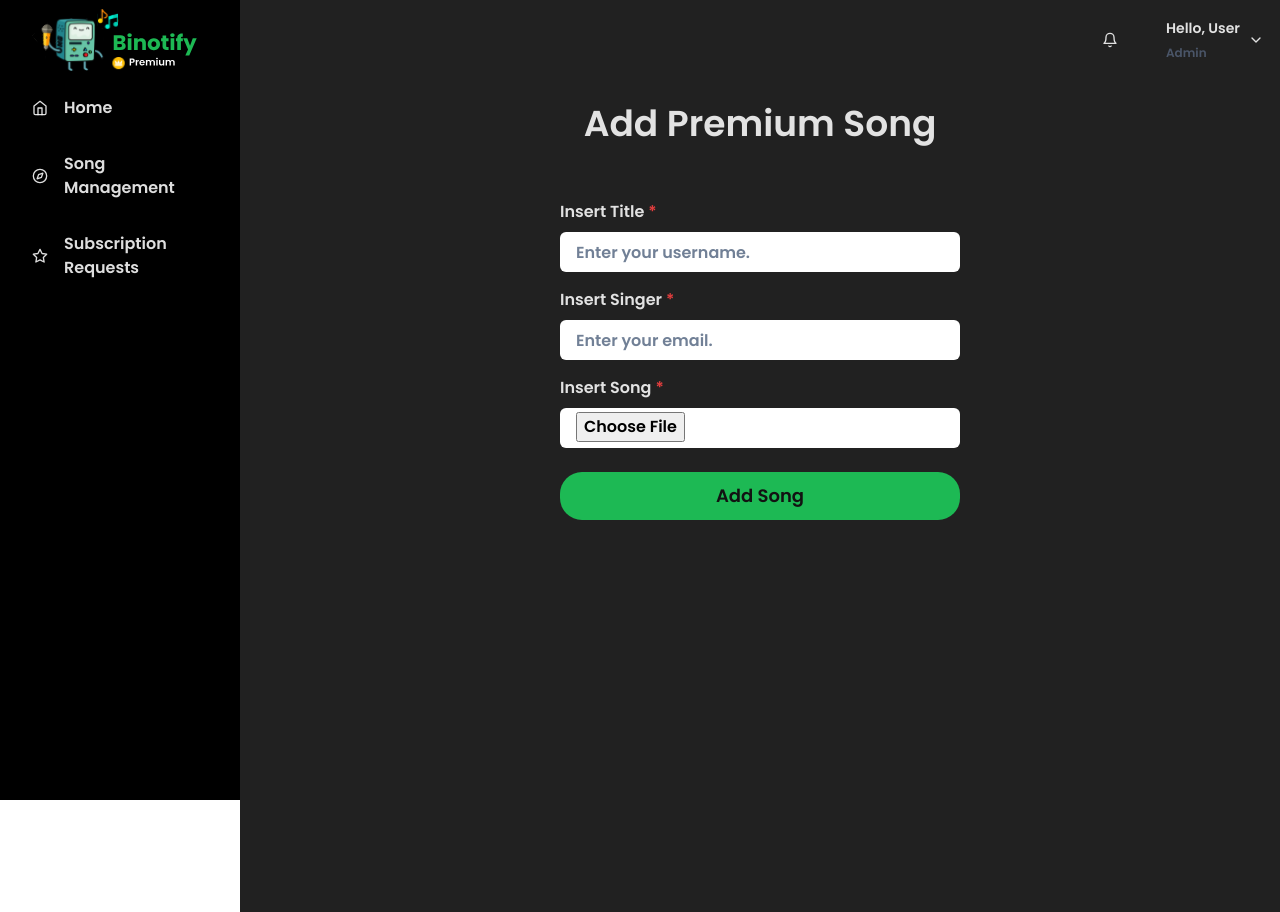
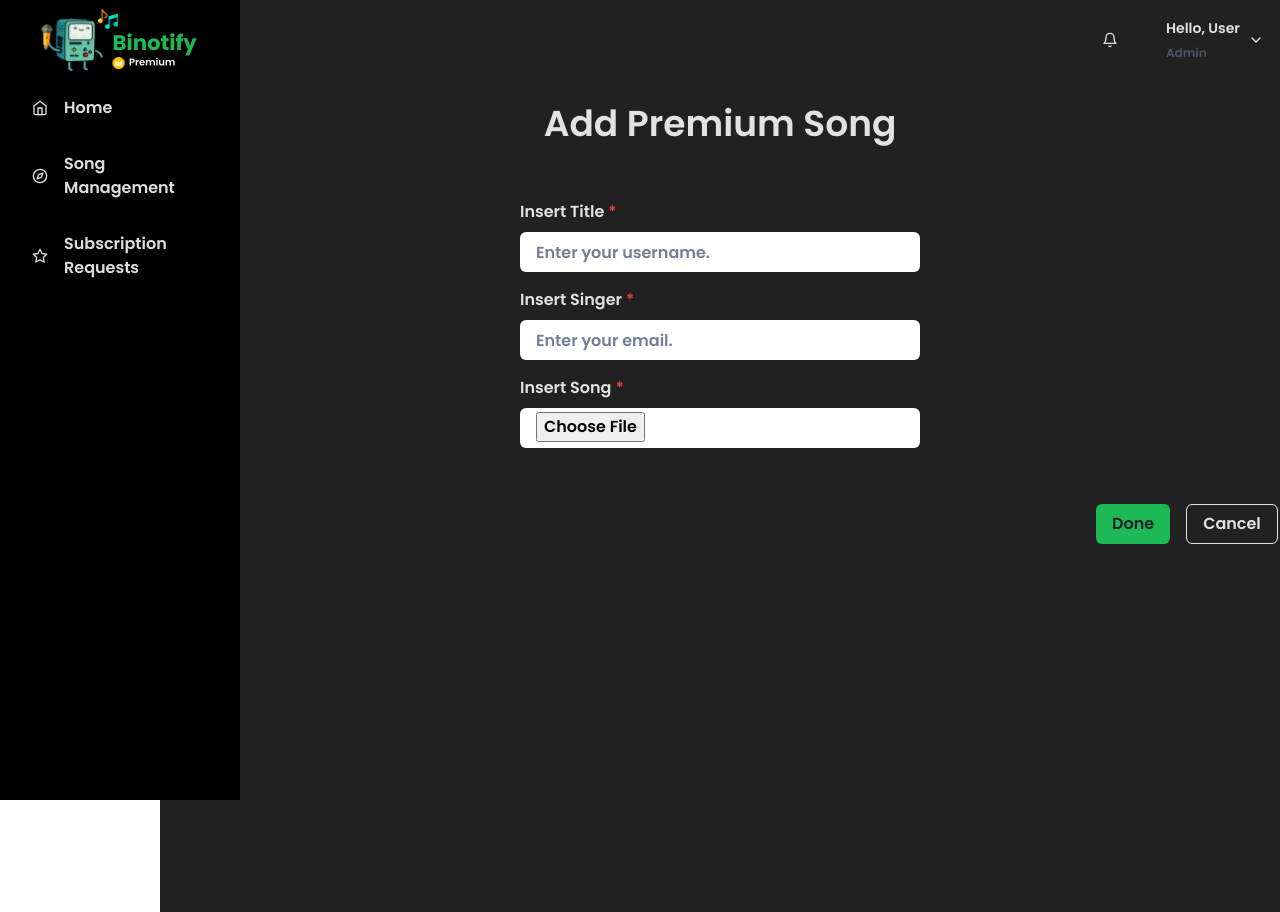
Before and after one commit to gagaspbahar/binotify-premium-app, a React (Vite) app: page /add-song in a window 1280 px wide. Built offline with nearby package versions, Linux system fonts and the light colour scheme.

Commit message:
feat: button in addsong

```diff
--- a/src/pages/AddSong.tsx
+++ b/src/pages/AddSong.tsx
@@ -14,6 +14,7 @@ import {
   Button,
   useColorModeValue,
   Link,
+  ButtonGroup,
 } from "@chakra-ui/react";
 
 function AddSong() {
@@ -25,9 +26,8 @@ function AddSong() {
         minH="100vh"
         bg="#212121"
         textColor="white"
-        ml={{ base: 0, md: 60 }}
+        ml={{ base: 0, md: 40 }}
         minW="100vh"
-        mx="auto"
       >
         <Text fontSize="4xl" fontWeight="bold" textAlign="center" mx="auto">
           Add Premium Song
@@ -63,17 +63,22 @@ function AddSong() {
               />
             </FormControl>
 
-            <Stack spacing={10} pt={2}>
-              <Button
-                borderRadius={"22px"}
-                size="lg"
-                bg={"#1DB954"}
-                color={"#121212"}
-                _hover={{ bg: "#169844" }}
-              >
-                Add Song
-              </Button>
-            </Stack>
+            <ButtonGroup gap="2" ml="500" px="76" mt="10">
+              <Link href="/song-management" style={{ textDecoration: "none" }}>
+                <Button bg="#1DB954" _hover={{ bg: "#1DB954", color: "black" }}>
+                  Done
+                </Button>
+              </Link>
+              <Link href="/song-management" style={{ textDecoration: "none" }}>
+                <Button
+                  colorScheme="#212121"
+                  variant="outline"
+                  _hover={{ bg: "#7D7575", color: "black" }}
+                >
+                  Cancel
+                </Button>
+              </Link>
+            </ButtonGroup>
           </Stack>
         </Box>
       </Box>
```
